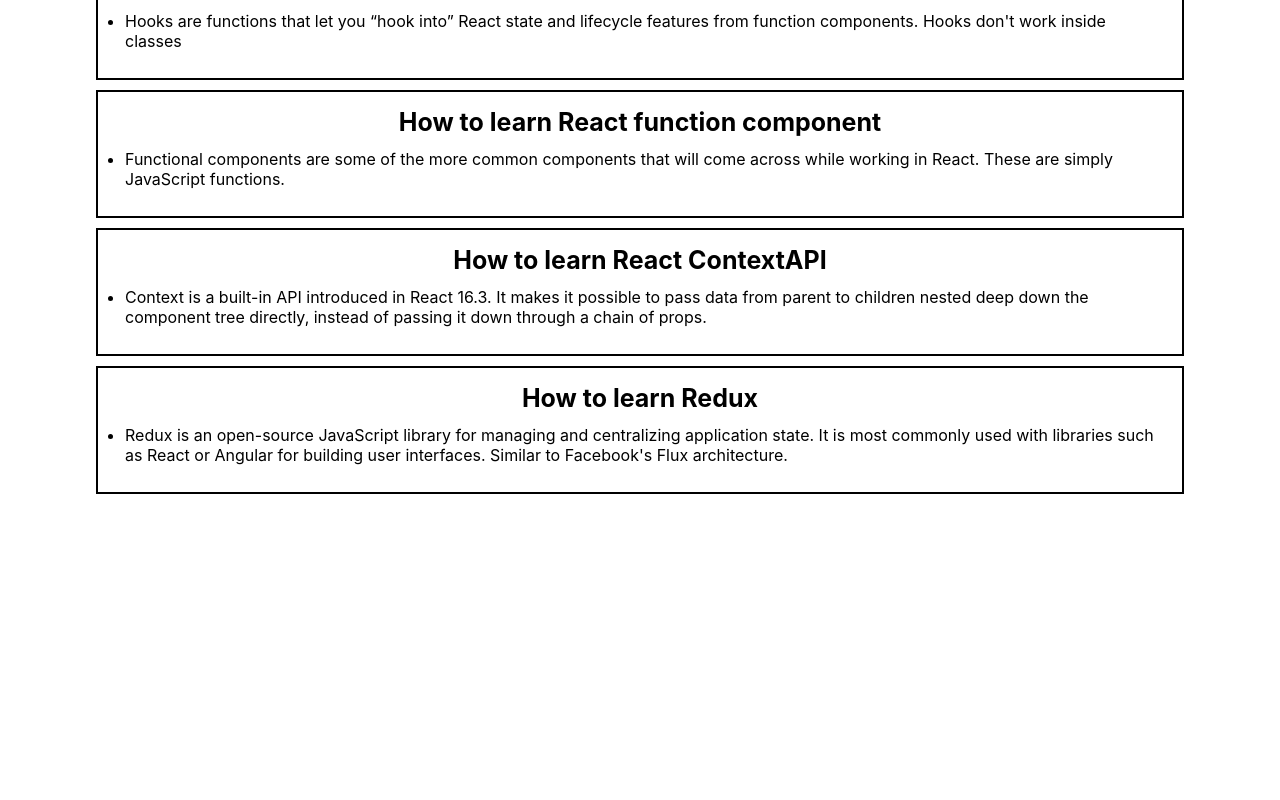
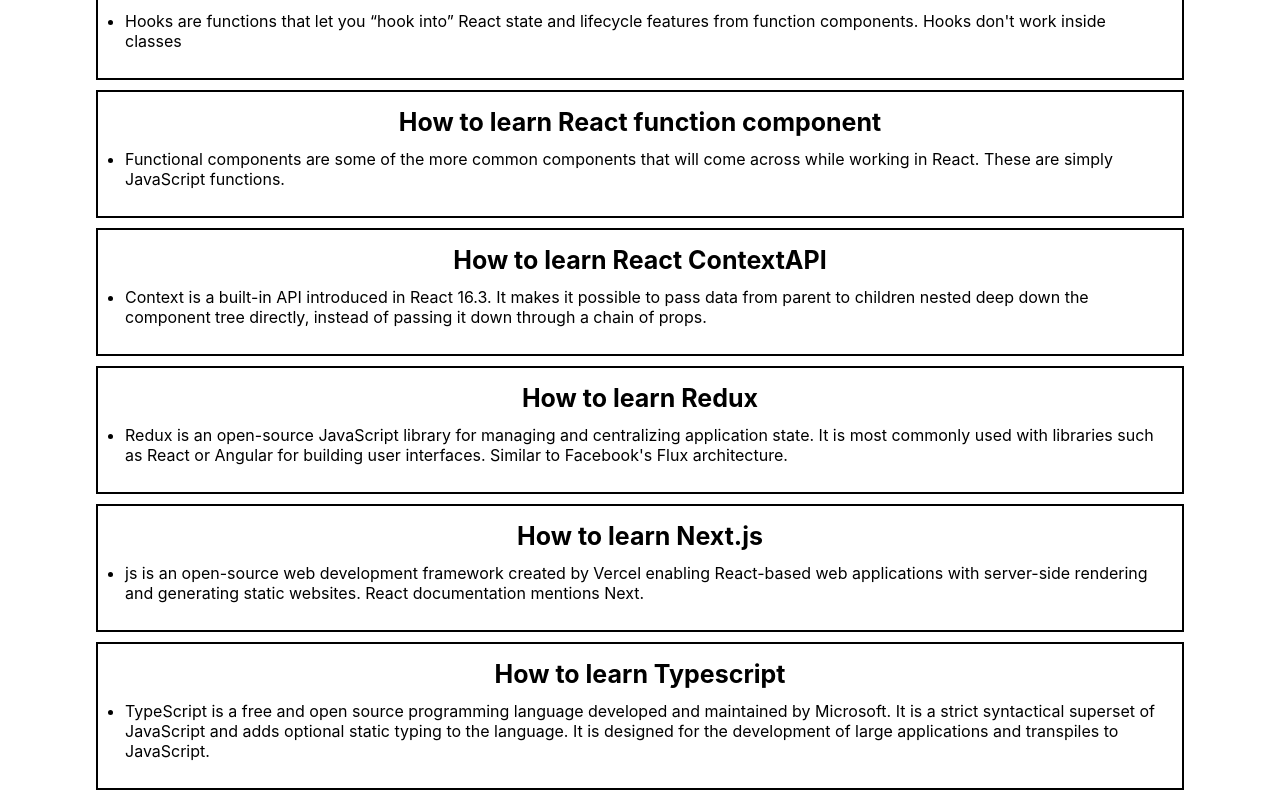
Before and after one commit to apurv-dolphin/next-js-course, a Next.js app: page /blog in a window 1280 px wide. Shown: the part 1114-1914 px from the top of the page. Before the commit the page ends 1618 px from the top, so only its background shows below. Built offline with nearby package versions, Linux system fonts and the light colour scheme.

Commit message:
add a scrolltotop functionality

```diff
--- a/pages/_app.tsx
+++ b/pages/_app.tsx
@@ -1,6 +1,6 @@
 import '../styles/globals.css'
 import type { AppProps } from 'next/app'
-import Navbar from './Navbar'
+import Navbar from './navbar'
 
 export default function App({ Component, pageProps }: AppProps) {
   return (
--- a/pages/blog.js
+++ b/pages/blog.js
@@ -3,7 +3,7 @@
 import React, { useEffect, useState } from "react";
 import styles from "../styles/blog.module.css";
 import Blogdata from "./blogdata/blogdata";
-import Image from "next/image";
+import ScrollToTop from "./scrollToTop";
 
 export default function Blog() {
   const [data, setDate] = useState(Blogdata);
@@ -39,6 +39,7 @@
           </div>
         </div>
       ))}
+      <ScrollToTop />
     </div>
   );
 }
--- a/pages/blogdata/blogdata.js
+++ b/pages/blogdata/blogdata.js
@@ -5,124 +5,172 @@
     {
       id: "3",
       title: "How to learn Bootstrap",
-      shortdiscription : "Bootstrap is a free front-end framework, with the purpose to make web development faster and easier.",
+      shortdiscription:
+        "Bootstrap is a free front-end framework, with the purpose to make web development faster and easier.",
       content:
         "Advantages of Bootstrap: Easy to use: Anybody with just basic knowledge of HTML and CSS can start using Bootstrap. Responsive features: Bootstrap responsive CSS adjusts to phones, tablets, and desktops. Mobile-first approach: In Bootstrap 3, mobile-first styles are part of the core framework.",
       author: "Apurv Khalas",
-      image: "https://encrypted-tbn0.gstatic.com/images?q=tbn:ANd9GcTe3lb-pn-PcZWjx6KYJRTIANPcnHxqX5oCNw&usqp=CAU",
+      image:
+        "https://encrypted-tbn0.gstatic.com/images?q=tbn:ANd9GcTe3lb-pn-PcZWjx6KYJRTIANPcnHxqX5oCNw&usqp=CAU",
       vedio: "https://www.youtube.com/embed/vpAJ0s5S2t0",
       slug: "how-to-learn-bootstrap",
     },
     {
       id: "10",
       title: "How to learn React ContextAPI",
-      shortdiscription : "Context is a built-in API introduced in ​​React 16.3. It makes it possible to pass data from parent to children nested deep down the component tree directly, instead of passing it down through a chain of props.",
+      shortdiscription:
+        "Context is a built-in API introduced in ​​React 16.3. It makes it possible to pass data from parent to children nested deep down the component tree directly, instead of passing it down through a chain of props.",
       content:
         "The React Context API is a component structure, which allows us to share data across all levels of the application. The main aim of Context API is to solve the problem of prop drilling (also called Threading). The Context API in React are given below.React.createContext.",
       author: "Apurv Khalas",
-      image: "https://encrypted-tbn0.gstatic.com/images?q=tbn:ANd9GcQIr32FsiC6e4ppGck329l3mySks1W1b9kxAA&usqp=CAU",
+      image:
+        "https://encrypted-tbn0.gstatic.com/images?q=tbn:ANd9GcQIr32FsiC6e4ppGck329l3mySks1W1b9kxAA&usqp=CAU",
       vedio: "https://www.youtube.com/embed/5I_2cgglGms",
       slug: "how-to-learn-react-contextapi",
     },
     {
       id: "2",
       title: "How to learn CSS",
-      shortdiscription : "CSS, is a simply designed language intended to simplify the process of making web pages presentable. CSS allows you to apply styles to web pages",
+      shortdiscription:
+        "CSS, is a simply designed language intended to simplify the process of making web pages presentable. CSS allows you to apply styles to web pages",
       content:
         "CSS (Cascading Style Sheets) allows you to create great-looking web pages, but how does it work under the hood? This article explains what CSS is with a simple syntax example and also covers some key terms about the language.",
       author: "Apurv Khalas",
-      image: "https://encrypted-tbn0.gstatic.com/images?q=tbn:ANd9GcQaYxk6nnEGhtR44xkAyFzgD4JVrVarB6bVpw&usqp=CAU",
+      image:
+        "https://encrypted-tbn0.gstatic.com/images?q=tbn:ANd9GcQaYxk6nnEGhtR44xkAyFzgD4JVrVarB6bVpw&usqp=CAU",
       vedio: "https://www.youtube.com/embed/Edsxf_NBFrw",
       slug: "how-to-learn-css",
     },
     {
       id: "1",
       title: "How to learn HTML",
-      shortdiscription : "HTML is the universal markup language for the Web. HTML lets you format text, add graphics, create links, input forms, frames and tables, etc., and save it all in a text file that any browser can read and display.",
+      shortdiscription:
+        "HTML is the universal markup language for the Web. HTML lets you format text, add graphics, create links, input forms, frames and tables, etc., and save it all in a text file that any browser can read and display.",
       content:
         "HTML is a markup language that defines the structure of your content HTML consists of a series of elements, which you use to enclose, or wrap, different parts of the content to make it appear a certain way, or act a certain way. The enclosing tags can make a word or image hyperlink to somewhere else, can italicize words, can make the font bigger or smaller.",
       author: "Apurv Khalas",
-      image : "https://e7.pngegg.com/pngimages/63/313/png-clipart-html-computer-icons-world-wide-web-text-logo-thumbnail.png",
-      vedio : "https://www.youtube.com/embed/BsDoLVMnmZs",
+      image:
+        "https://e7.pngegg.com/pngimages/63/313/png-clipart-html-computer-icons-world-wide-web-text-logo-thumbnail.png",
+      vedio: "https://www.youtube.com/embed/BsDoLVMnmZs",
       slug: "how-to-learn-html",
     },
     {
       id: "4",
       title: "How to learn JavaScript",
-      shortdiscription : "JavaScript (often shortened to JS) is a lightweight, interpreted, object-oriented language with first-class functions, and is best known as the scripting language for Web pages, but it's used in many non-browser environments as well",
+      shortdiscription:
+        "JavaScript (often shortened to JS) is a lightweight, interpreted, object-oriented language with first-class functions, and is best known as the scripting language for Web pages, but it's used in many non-browser environments as well",
       content:
         "JavaScript is a scripting or programming language that allows you to implement complex features on web pages — every time a web page does more than just sit there and display static information for you to look at — displaying timely content updates, interactive maps, animated 2D/3D graphics, scrolling video jukeboxes, etc. — you can bet that JavaScript is probably involved. It is the third layer of the layer cake of standard web technologies, two of which (HTML and CSS) we have covered in much more detail in other parts of the Learning Area.",
       author: "Apurv Khalas",
-      image: "https://encrypted-tbn0.gstatic.com/images?q=tbn:ANd9GcQinuZWTq1SZbWj4SIgX5UFFw90_JfiTcIAKw&usqp=CAU",
+      image:
+        "https://encrypted-tbn0.gstatic.com/images?q=tbn:ANd9GcQinuZWTq1SZbWj4SIgX5UFFw90_JfiTcIAKw&usqp=CAU",
       vedio: "https://www.youtube.com/embed/hKB-YGF14SY",
       slug: "how-to-learn-javascript",
     },
     {
       id: "7",
       title: "How to learn React class component",
-      shortdiscription : "Components are independent and reusable bits of code. They serve the same purpose as JavaScript functions, but work in isolation and return HTML via a render() function.",
+      shortdiscription:
+        "Components are independent and reusable bits of code. They serve the same purpose as JavaScript functions, but work in isolation and return HTML via a render() function.",
       content:
         "Components are independent and reusable bits of code. They serve the same purpose as JavaScript functions, but work in isolation and return HTML via a render() function. Components come in two types, Class components and Function components, in this chapter you will learn about Class components.",
       author: "Apurv Khalas",
-      image: "https://encrypted-tbn0.gstatic.com/images?q=tbn:ANd9GcQC9KIsXPlp2szq4KRJtyg_D8k5jXnVsPZDNA&usqp=CAU",
+      image:
+        "https://encrypted-tbn0.gstatic.com/images?q=tbn:ANd9GcQC9KIsXPlp2szq4KRJtyg_D8k5jXnVsPZDNA&usqp=CAU",
       vedio: "https://www.youtube.com/embed/GhEofVyPFFI",
       slug: "how-to-learn-react-class-component",
     },
     {
       id: "9",
       title: "How to learn React function component",
-      shortdiscription : "Functional components are some of the more common components that will come across while working in React. These are simply JavaScript functions.",
+      shortdiscription:
+        "Functional components are some of the more common components that will come across while working in React. These are simply JavaScript functions.",
       content:
         "A React functional component is a simple JavaScript function that accepts props and returns a React element. After the introduction of React Hooks, writing functional components has become the ​standard way of writing React components in modern applications.",
       author: "Apurv Khalas",
-      image: "https://encrypted-tbn0.gstatic.com/images?q=tbn:ANd9GcSwUgXi-nlMuV63QVwj3sV4b-S9lBfg4Kbubg&usqp=CAU",
+      image:
+        "https://encrypted-tbn0.gstatic.com/images?q=tbn:ANd9GcSwUgXi-nlMuV63QVwj3sV4b-S9lBfg4Kbubg&usqp=CAU",
       vedio: "https://www.youtube.com/embed/0pY5CZ-mxf0",
       slug: "how-to-learn-react-function-component",
     },
     {
       id: "5",
       title: "How to learn React Style Structured",
-      shortdiscription : "React doesn’t have opinions on how you put files into folders. That said there are a few common approaches popular in the ecosystem you may want to consider.",
+      shortdiscription:
+        "React doesn’t have opinions on how you put files into folders. That said there are a few common approaches popular in the ecosystem you may want to consider.",
       content:
         "As the name says, it contains assets of our project. It consists of images and styling files. Here we can store our global styles. We are centralizing the project so we can store the page-based or component-based styles over here. But we can even keep style according to the pages folder or component folder also.",
       author: "Apurv Khalas",
-      image: "https://encrypted-tbn0.gstatic.com/images?q=tbn:ANd9GcTgJUPuNEF9LLr56aZcITw9r5VFB8OxJio-vw&usqp=CAU",
+      image:
+        "https://encrypted-tbn0.gstatic.com/images?q=tbn:ANd9GcTgJUPuNEF9LLr56aZcITw9r5VFB8OxJio-vw&usqp=CAU",
       vedio: "https://www.youtube.com/embed/-9ZPBAcjmh4",
       slug: "how-to-learn-react-style-structured",
     },
     {
       id: "6",
       title: "How to learn React lifecycle",
-      shortdiscription : "The three phases are: Mounting, Updating, and Unmounting.",
+      shortdiscription:
+        "The three phases are: Mounting, Updating, and Unmounting.",
       content:
         "Each component in React has a lifecycle which you can monitor and manipulate during its three main phases. The three phases are: Mounting, Updating, and Unmounting.",
       author: "Apurv Khalas",
-      image: "https://encrypted-tbn0.gstatic.com/images?q=tbn:ANd9GcS3lHSQ2b1ky_saZdVrqfqvNAfsuOZErW6rvA&usqp=CAU",
+      image:
+        "https://encrypted-tbn0.gstatic.com/images?q=tbn:ANd9GcS3lHSQ2b1ky_saZdVrqfqvNAfsuOZErW6rvA&usqp=CAU",
       vedio: "https://www.youtube.com/embed/abjeWy4sZiU",
       slug: "how-to-learn-react-lifecycle",
     },
     {
       id: "8",
       title: "How to learn React Hooks",
-      shortdiscription : "Hooks are functions that let you “hook into” React state and lifecycle features from function components. Hooks don't work inside classes ",
+      shortdiscription:
+        "Hooks are functions that let you “hook into” React state and lifecycle features from function components. Hooks don't work inside classes ",
       content:
         "React Hooks are simple JavaScript functions that we can use to isolate the reusable part from a functional component. Hooks can be stateful and can manage side-effects. React provides a bunch of standard in-built hooks: useState : To manage states. Returns a stateful value and an updater function to update i.",
       author: "Apurv Khalas",
-      image:"https://encrypted-tbn0.gstatic.com/images?q=tbn:ANd9GcTJ5Pn44TKtWNejYpeRxJ5biDk8NdujBFnLxA&usqp=CAU",
+      image:
+        "https://encrypted-tbn0.gstatic.com/images?q=tbn:ANd9GcTJ5Pn44TKtWNejYpeRxJ5biDk8NdujBFnLxA&usqp=CAU",
       vedio: "https://www.youtube.com/embed/pe5ulXojRO8",
       slug: "how-to-learn-react-hooks",
     },
     {
       id: "11",
       title: "How to learn Redux",
-      shortdiscription : "Redux is an open-source JavaScript library for managing and centralizing application state. It is most commonly used with libraries such as React or Angular for building user interfaces. Similar to Facebook's Flux architecture.",
+      shortdiscription:
+        "Redux is an open-source JavaScript library for managing and centralizing application state. It is most commonly used with libraries such as React or Angular for building user interfaces. Similar to Facebook's Flux architecture.",
       content:
         "React Redux is the official React binding for Redux. It allows React components to read data from a Redux Store, and dispatch Actions to the Store to update data. Redux helps apps to scale by providing a sensible way to manage state through a unidirectional data flow model. React Redux is conceptually simple. It subscribes to the Redux store, checks to see if the data which your component wants have changed, and re-renders your component.",
       author: "Apurv Khalas",
-      image:"https://encrypted-tbn0.gstatic.com/images?q=tbn:ANd9GcSKComQByaI7wNndvzkYFlHc8hZMLTwnbli-Q&usqp=CAU",
+      image:
+        "https://encrypted-tbn0.gstatic.com/images?q=tbn:ANd9GcSKComQByaI7wNndvzkYFlHc8hZMLTwnbli-Q&usqp=CAU",
       vedio: "https://www.youtube.com/embed/DBIsm8qxAUI",
       slug: "how-to-learn-redux",
-    }
+    },
+    {
+      id: "12",
+      title: "How to learn Next.js",
+      shortdiscription:
+        "js is an open-source web development framework created by Vercel enabling React-based web applications with server-side rendering and generating static websites. React documentation mentions Next.",
+      content:
+        "Next.js is a React framework that enables several extra features, including server-side rendering and generating static websites. React is a JavaScript library that is traditionally used to build web applications rendered in the client's browser with JavaScript. Developers recognize several problems with this strategy however, such as not catering to users who do not have access to JavaScript or have disabled it, potential security issues, significantly extended page loading times, and harm to the site's overall search engine optimization. Frameworks such as Next.js sidestep these problems by allowing some or all of the website to be rendered on the server-side before being sent to the client. Next.js is one of the most popular frameworks for React. It is one of several recommended toolchains available when starting a new app, all of which provide a layer of abstraction to aid in common tasks. Next.js requires Node.js and can be initialized using Node Package Manager.",
+      author: "Apurv Khalas",
+      image:
+        "https://encrypted-tbn0.gstatic.com/images?q=tbn:ANd9GcQWkm_4qQn3GkE7_8fmnQ97aWLoSCOygbQRvQ&usqp=CAU",
+      vedio: "https://www.youtube.com/embed/DZKOunP-WLQ&list=PLu0W_9lII9agtWvR_TZdb_r0dNI8-lDwG",
+      slug: "how-to-learn-next.js",
+    },
+    {
+      id: "13",
+      title: "How to learn Typescript",
+      shortdiscription:
+        "TypeScript is a free and open source programming language developed and maintained by Microsoft. It is a strict syntactical superset of JavaScript and adds optional static typing to the language. It is designed for the development of large applications and transpiles to JavaScript.",
+      content:
+        "In TypeScript 4.2, our internals are a little smarter. We keep track of how types were constructed by keeping around parts of how they were originally written and constructed over time. We also keep track of, and differentiate, type aliases to instances of other aliases!Being able to print back the types based on how you used them in your code means that as a TypeScript user, you can avoid some unfortunately humongous types getting displayed, and that often translates to getting better .d.ts file output, error messages, and in-editor type displays in quick info and signature help. This can help TypeScript feel a little bit more approachable for newcomers",
+      author: "Apurv Khalas",
+      image:
+        "https://encrypted-tbn0.gstatic.com/images?q=tbn:ANd9GcQTT7l7X8v9nVOdDEe6HMr_URDYKddS1M4S6w&usqp=CAU",
+      vedio: "https://www.youtube.com/embed/SVFjgV2F_io&list=PL8p2I9GklV44eT51JPju4LsTQlce6DPtx",
+      slug: "how-to-learn-typescript",
+    },
   ];
   return data;
 }
--- a/pages/product.js
+++ b/pages/product.js
@@ -12,6 +12,7 @@
 import Link from "next/link";
 
 import React, { useEffect, useState } from "react";
+import ScrollToTop from "./scrollToTop";
 
 const useStyles = makeStyles({
   root: {
@@ -34,7 +35,7 @@
     <>
       <Grid container spacing={2} className={classes.grid}>
         {data.map((newdata, index) => (
-          <Grid item xs={12} sm={4} lg={3} key={index}>
+          <Grid item xs={12} sm={6} md={4} lg={3} xl={2} key={index}>
             <Card className={classes.root}>
               <CardActionArea>
                 <CardMedia
@@ -76,6 +77,7 @@
           </Grid>
         ))}
       </Grid>
+      <ScrollToTop />
     </>
   );
 }
```
Also changed, not shown: pages/navbar.js (renamed from pages/Navbar.js, +5 -12 lines), pages/scrollToTop.js (added, +57 -0 lines), pages/contact-us/modal.js (renamed from pages/contact-us/Modal.js).
